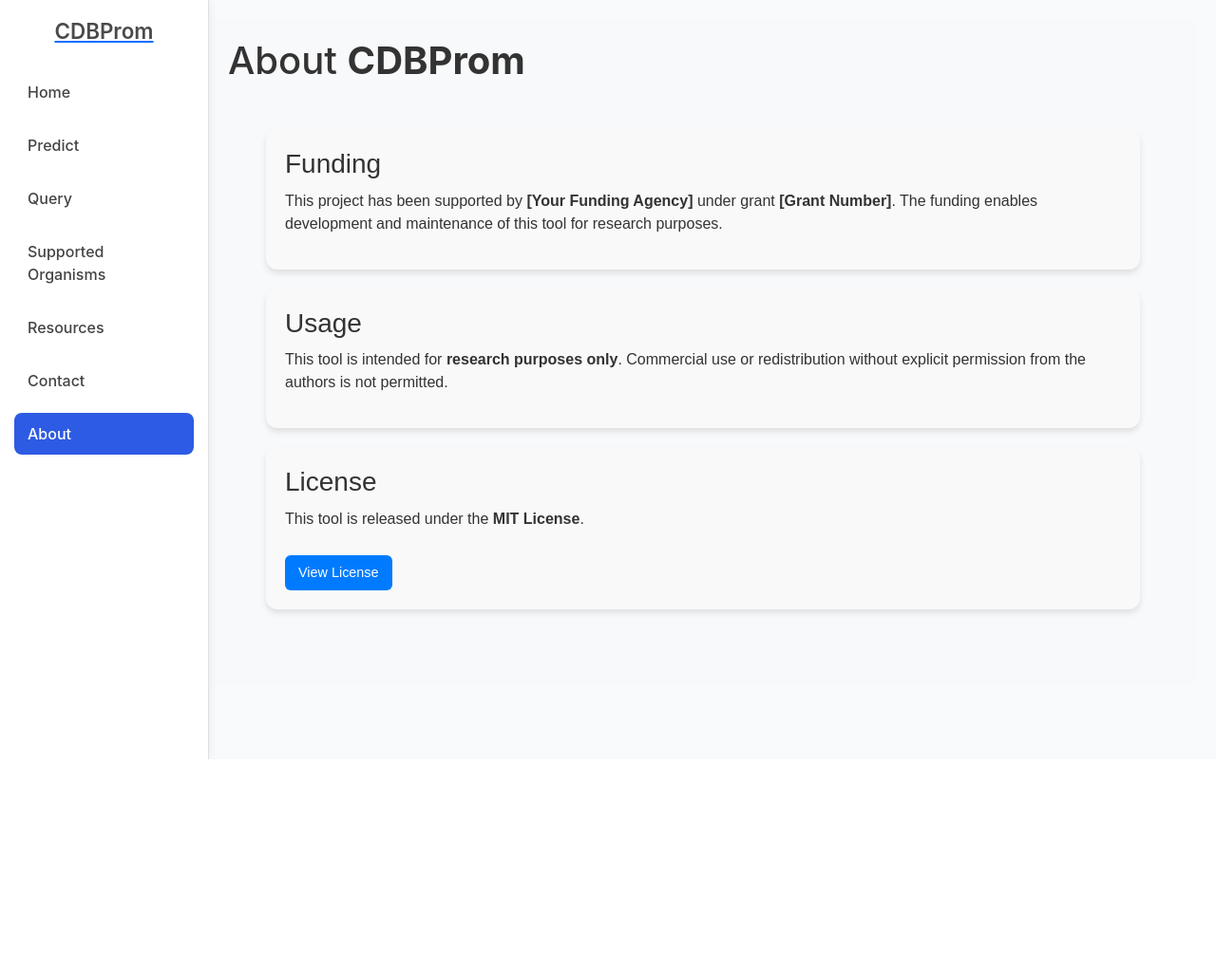
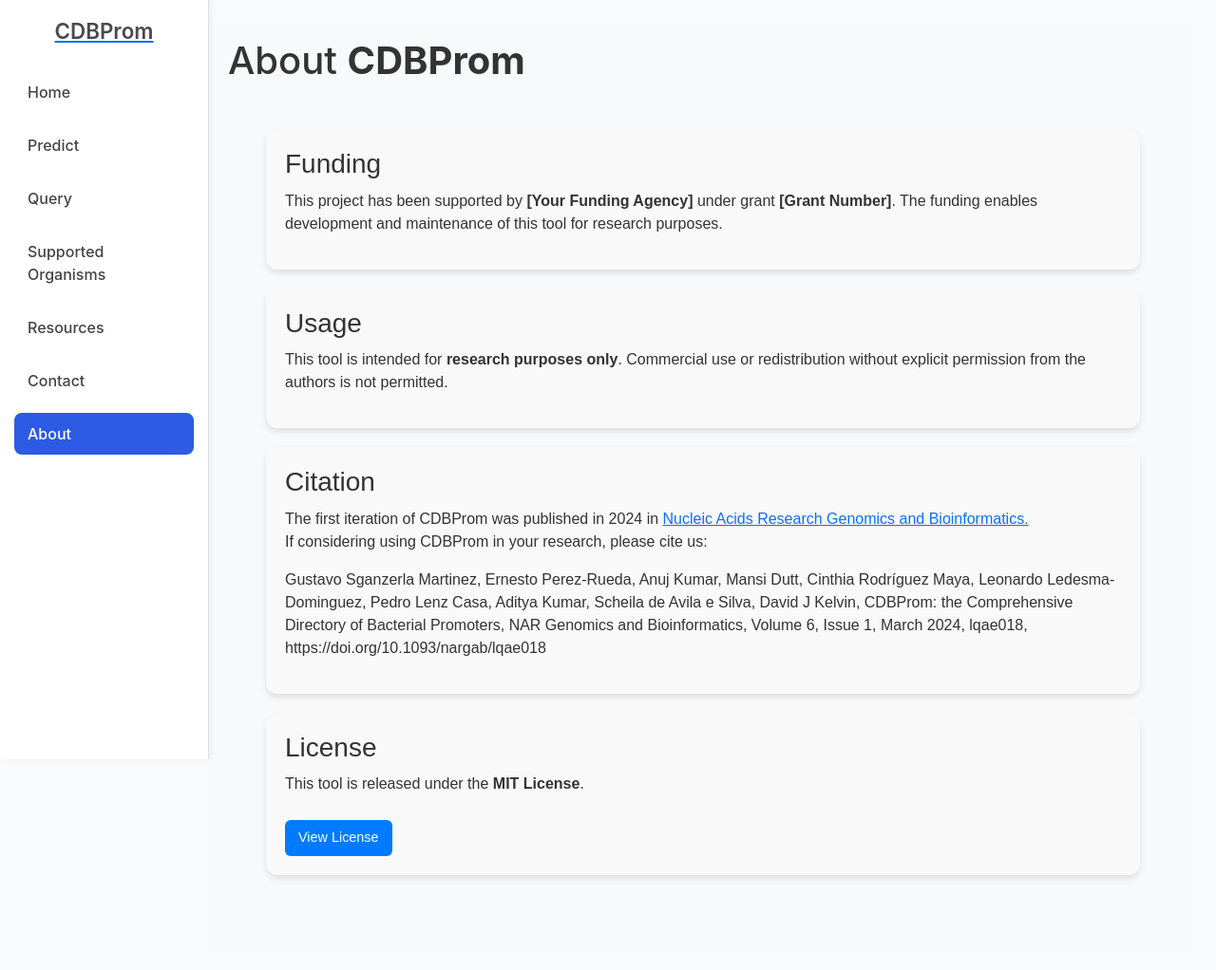
Before and after one commit to gustavsganzerla/cdbprom_v2, a Django app: page /about/ in a window 1280 px wide. Shown: the whole page at 95% size. Before the commit the page ends 800 px from the top, so only its background shows below. Run offline with Django 5.2, Linux system fonts and the light colour scheme; some libraries are stand-ins or nearby versions.

Commit message:
citation

```diff
--- a/frontend/core/templates/core/about.html
+++ b/frontend/core/templates/core/about.html
@@ -85,6 +85,15 @@
                 Commercial use or redistribution without explicit permission from the authors is not permitted.
             </p>
         </div>
+        <div class="about-section">
+            <h3>Citation</h3>
+            <p>
+                The first iteration of CDBProm was published in 2024 in <a href='https://academic.oup.com/nargab/article/6/1/lqae018/7611895' target='_blank'>Nucleic Acids Research Genomics and Bioinformatics.</a><br>
+                If considering using CDBProm in your research, please cite us:<br>
+                <p>Gustavo Sganzerla Martinez, Ernesto Perez-Rueda, Anuj Kumar, Mansi Dutt, Cinthia Rodríguez Maya, Leonardo Ledesma-Dominguez, Pedro Lenz Casa, Aditya Kumar, Scheila de Avila e Silva, David J Kelvin, CDBProm: the Comprehensive Directory of Bacterial Promoters, NAR Genomics and Bioinformatics, Volume 6, Issue 1, March 2024, lqae018, https://doi.org/10.1093/nargab/lqae018</p>
+
+            </p>
+        </div>
               <!-- License Section -->
               <div class="about-section">
                 <h3>License</h3>
```
